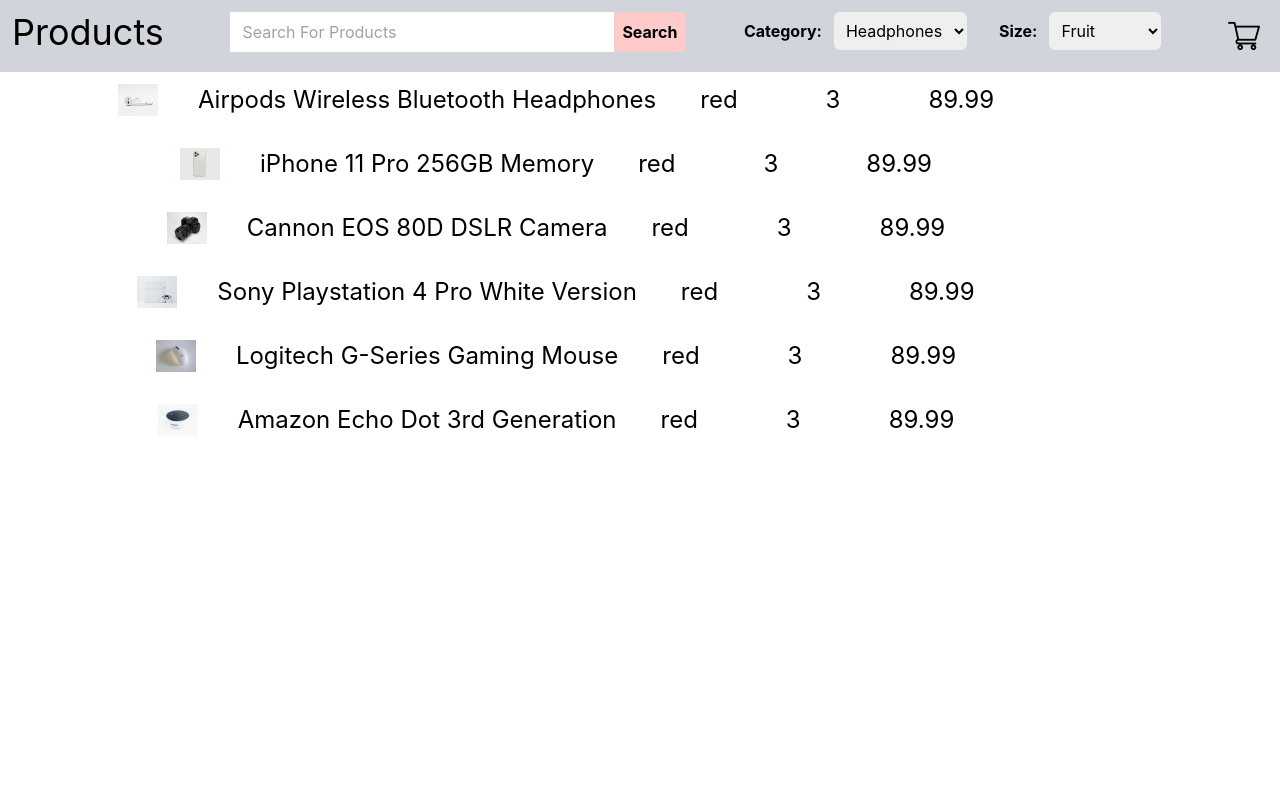
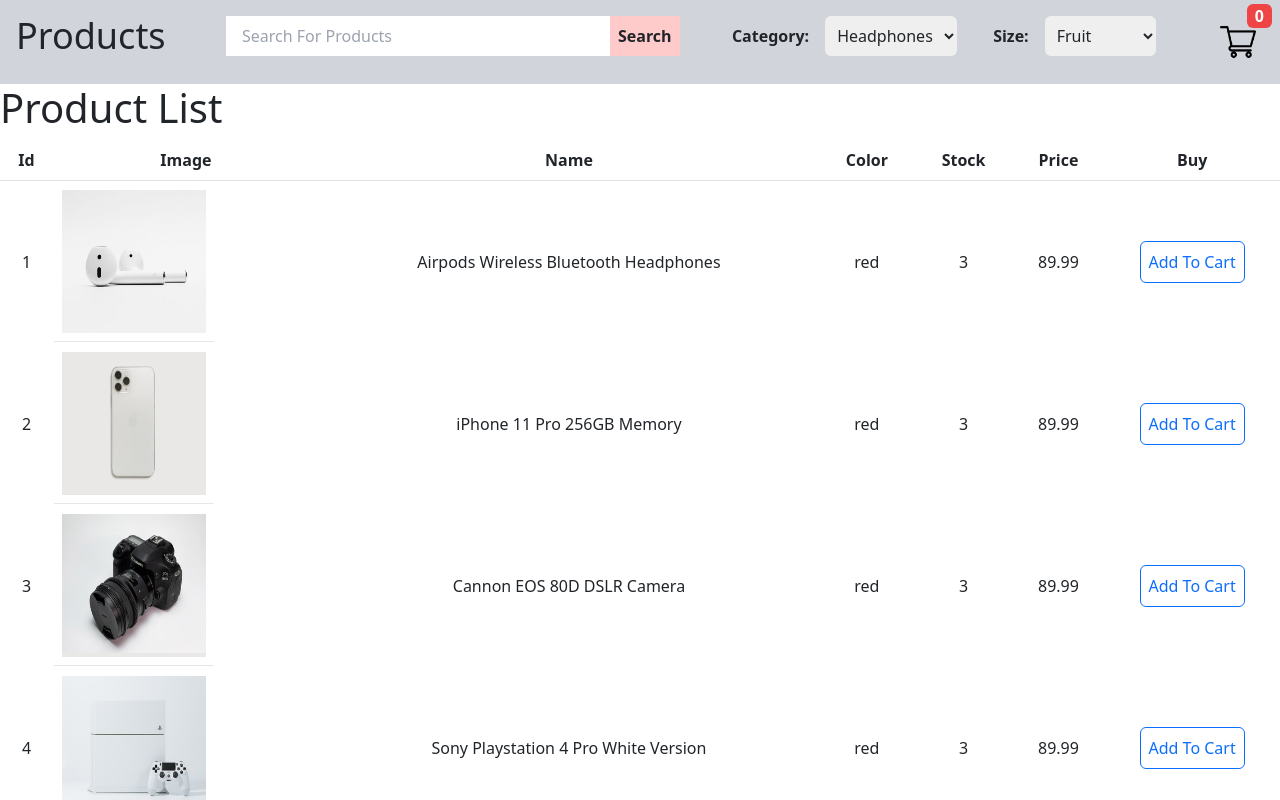
Before and after one commit to Dharmil4602/toothsi-project, a React (Create React App) app: page / in a window 1280 px wide. Shown: the top 800 px of the page. Built offline with nearby package versions, Linux system fonts and the light colour scheme.

Commit message:
Added more code

```diff
--- a/package.json
+++ b/package.json
@@ -10,6 +10,7 @@
     "@testing-library/jest-dom": "^5.16.5",
     "@testing-library/react": "^13.4.0",
     "@testing-library/user-event": "^13.5.0",
+    "axios": "^0.27.2",
     "bootstrap": "^5.2.1",
     "react": "^18.2.0",
     "react-bootstrap": "^2.5.0",
--- a/src/App.js
+++ b/src/App.js
@@ -1,12 +1,36 @@
-import './App.css';
-import Body from './components/Body';
-import Header from './components/Header';
+import "./App.css";
+import Body from "./components/Body";
+import Header from "./components/Header";
+import Cart from "./components/Cart";
+import { useState } from "react";
 
 function App() {
+  const [show, setShow] = useState(true);
+  const [cart, setCart] = useState([]);
+
+  const handleClick = (item) => {
+    if (cart.indexOf(item) !== -1) return;
+    setCart([...cart, item]);
+  };
+
+  const handleChange = (item, d) => {
+    const ind = cart.indexOf(item);
+    const arr = [...cart];
+    arr[ind].quantity += d;
+
+    if (arr[ind].quantity === 0) arr[ind].quantity = 1;
+    setCart([...arr]);
+  };
+
   return (
     <div>
-      <Header/>
-      <Body/>
+      <Header setShow={setShow} />
+      {show ? (
+        <Body handleClick={handleClick} />
+      ) : (
+        <Cart cart={cart} setCart={setCart} handleChange={handleChange} />
+      )}
+      {/* <Body/> */}
     </div>
   );
 }
--- /dev/null
+++ b/src/ProductList.js
@@ -0,0 +1,16 @@
+import React, { useEffect, useState } from "react";
+import { Table } from "react-bootstrap";
+
+function ProductList() {
+  const [data, setData] = useState([]);
+  useEffect(async () => {
+    const url = "https://dummyjson.com/products";
+    let result = await fetch(url);
+    result = result.json();
+    setData(result);
+  }, []);
+console.log(data);
+  return <div></div>;
+}
+
+export default ProductList;
--- a/src/components/Body.js
+++ b/src/components/Body.js
@@ -1,18 +1,48 @@
-import React from 'react'
-import Card from './Card'
+import React, { useState } from "react";
+import Table from "react-bootstrap/Table";
+import { Button } from "react-bootstrap";
+// import Card from './Card'
 import products from "../Products";
-import { TableContainer } from '@mui/material';
 
-function Body() {
+function Body(props) {
+
+
   return (
-    <div>
-    <section>
-      {products.map((item) => (
-        <Card key={products.id} item={item}/>
-      ))}
-    </section>
-    </div>
+    <>
+      <h1>Product List</h1>
+      {/* Creating A Table */}
+      <Table>
+        <thead>
+          <tr className="text-center">
+            <th>Id</th>
+            <th>Image</th>
+            <th>Name</th>
+            <th>Color</th>
+            <th>Stock</th>
+            <th>Price</th>
+            <th>Buy</th>
+          </tr>
+        </thead>
+
+        {/* Mapping Each Product */}
+        {products.map((item, i) => (
+          <tr key={i} className="text-center">
+            <td>{item.id}</td>
+            <td>
+              <img className="h-40 w-40" src={item.image} alt="product" />
+            </td>
+            <td>{item.name}</td>
+            <td>{item.color}</td>
+            <td>{item.stock}</td>
+            <td>{item.price}</td>
+            <td>
+              <Button variant="outline-primary" onClick={props.handleClick}>Add To Cart</Button>{" "}
+            </td>
+          </tr>
+        ))}
+      </Table>
+    </>
   );
 }
 
-export default Body
+export default Body;
--- a/src/components/Card.js
+++ b/src/components/Card.js
@@ -1,26 +1,43 @@
 import React from 'react'
+// import axios from "axios";
 
 function Card(props) {
-    const {image, name, color, stock, price, buy} = props.item;
+    const {image, name, color, stock, price} = props.item;
+
   return (
-    <div className="flex mx-auto p-3 justify-center w-fit">
-        <div className="image_box h-10 w-10 mr-10 text-2xl">
-          <img src={image} alt="product" />
+    // <div className="flex mx-auto p-3 justify-center w-fit">
+    //     <div className="image_box h-10 w-10 mr-10 text-2xl">
+    //       <img src={image} alt="product" />
+    //     </div>
+    //   <div className="name_box mr-9 text-2xl">
+    //     <h1>{name}</h1>
+    //   </div>
+    //   <div className="color_box mx-2 mr-20 text-2xl">
+    //     <h1>{color}</h1>
+    //   </div>
+    //   <div className="stock_box mx-2 mr-20 text-2xl">
+    //     <h1>{stock}</h1>
+    //   </div>
+    //   <div className="price_box mx-2 mr-20 text-2xl">
+    //     <h1>{price}</h1>
+    //   </div>
+    //   <div className="buy_box mx-2 mr-20 text-2xl">
+    //     <button>{buy}</button>
+    //   </div>
+    // </div>
+
+    <div className="parent">
+      <div className="m-2">
+        <div className="image_box">
+          <img className="h-40 w-40" src={image} alt="" />
         </div>
-      <div className="name_box mr-9 text-2xl">
-        <h1>{name}</h1>
-      </div>
-      <div className="color_box mx-2 mr-20 text-2xl">
-        <h1>{color}</h1>
-      </div>
-      <div className="stock_box mx-2 mr-20 text-2xl">
-        <h1>{stock}</h1>
-      </div>
-      <div className="price_box mx-2 mr-20 text-2xl">
-        <h1>{price}</h1>
-      </div>
-      <div className="buy_box mx-2 mr-20 text-2xl">
-        <button>{buy}</button>
+        <div className="details">
+          <p>{name}</p>
+          <p>{color}</p>
+          <p>{stock}</p>
+          <p>Price - {price}Rs</p>
+          <button>Add to Cart</button>
+        </div>
       </div>
     </div>
   );
--- a/src/components/Cart.js
+++ b/src/components/Cart.js
@@ -0,0 +1,9 @@
+import React from 'react'
+
+function Cart() {
+  return (
+    <div>Hello</div>
+  )
+}
+
+export default Cart
--- a/src/components/Header.js
+++ b/src/components/Header.js
@@ -1,12 +1,12 @@
 import React from "react";
 
-function Header() {
+function Header(props) {
   return (
     <>
       <div className="flex mx-auto p-3 bg-gray-300 justify-between">
         {/* Main Heading */}
         <div className="heading mr-5">
-          <h1 className="text-4xl cursor-pointer">Products</h1>
+          <h1 className="text-4xl cursor-pointer" onClick={() => props.setShow(true)}>Products</h1>
         </div>
 
         {/* Search Box */}
@@ -48,11 +48,13 @@
         <div className="cart">
           <button className="rounded-md p-2 text-white">
             <img
-              className="h-8 w-8"
+              className="h-9 w-9"
               src="./images/shopping-cart.png"
               alt="shopping-cart"
+              onClick={() => props.setShow(false)}
             />
           </button>
+          <span className="bg-red-500 text-white font-bold px-2 rounded-md w-fit absolute right-2 top-1">0</span>
         </div>
       </div>
     </>
--- a/src/index.js
+++ b/src/index.js
@@ -2,6 +2,7 @@
 import ReactDOM from 'react-dom/client';
 import './index.css';
 import App from './App';
+import "bootstrap/dist/css/bootstrap.min.css";
 import reportWebVitals from './reportWebVitals';
 
 const root = ReactDOM.createRoot(document.getElementById('root'));
```
Also changed, not shown: 1 other file (tests, documents, lock files or other folders).
